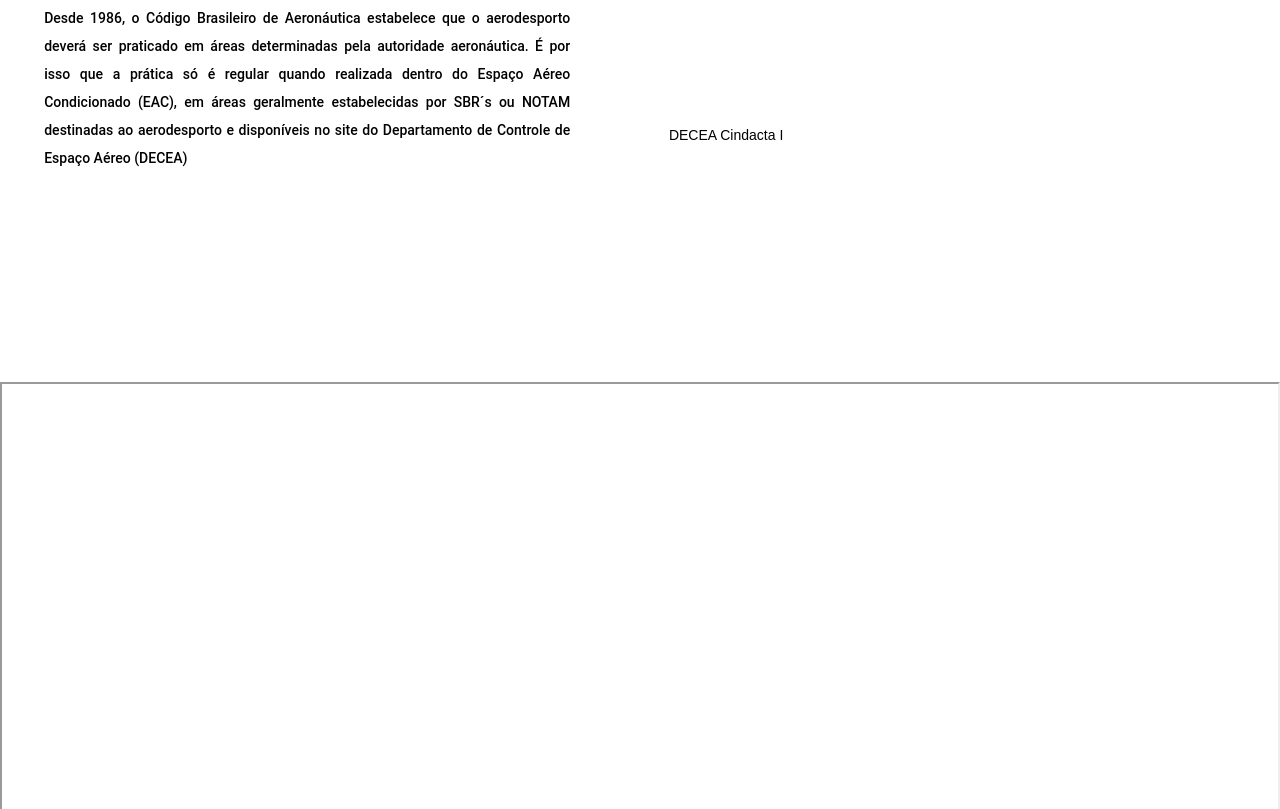
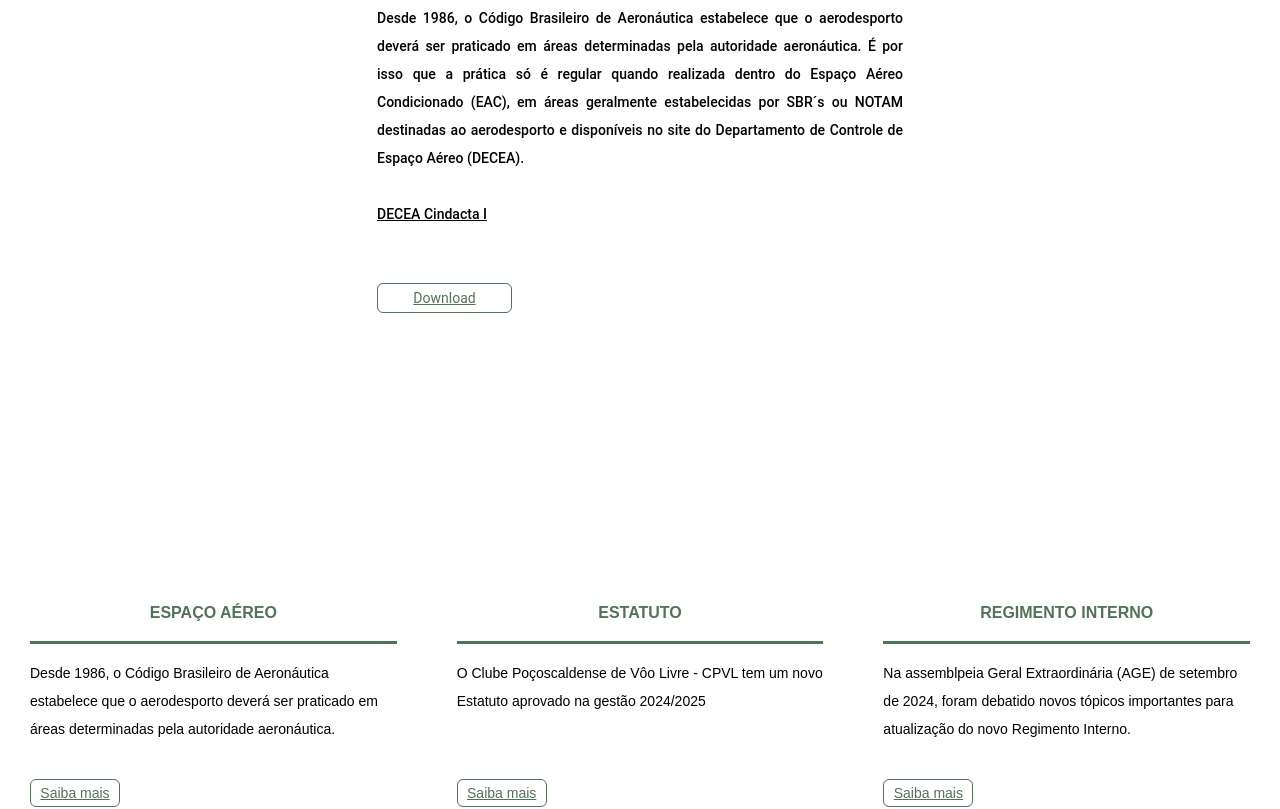
Before and after one commit to 2fc-data/cpvl, a React (Vite) app: page /airspace in a window 1280 px wide. Shown: the part 500-1309 px from the top of the page. Built offline with nearby package versions, Linux system fonts and the light colour scheme.

Commit message:
butons, a href styles

```diff
--- a/src/pages/about/About.styles.ts
+++ b/src/pages/about/About.styles.ts
@@ -76,7 +76,7 @@
 
   .about-block-title {
     align-items: center;
-    color: ${theme.colors.black};
+    color: ${theme.colors.lightGreen};
     display: flex;
     font-size: 3rem;
     font-weight: 500;
--- a/src/pages/airSpace/Airspace.styles.ts
+++ b/src/pages/airSpace/Airspace.styles.ts
@@ -84,7 +84,7 @@
 
   .airspace-block-title {
     align-items: center;
-    color: ${theme.colors.black};
+    color: ${theme.colors.lightGreen};
     display: flex;
     font-size: 3rem;
     font-weight: 500;
@@ -121,18 +121,18 @@
     align-items: center;
     display: flex;
     background-color: ${theme.colors.white};
-    border: 1px solid ${theme.colors.white};
+    border: 1px solid ${theme.colors.lightGreen};
     border-radius: 6px;
-    color: ${theme.colors.black};
+    color: ${theme.colors.lightGreen};
     justify-content: center;
-    padding: 9px 9px ;
+    padding: 3px 9px ;
     width: 135px;
 
     &:hover {
-      background-color: ${theme.colors.white};
-      border: 1px solid ${theme.colors.white};
+      background-color: ${theme.colors.lightGreen};
+      border: 1px solid ${theme.colors.lightGreen};
       border-radius: 6px;
-      color: ${theme.colors.black};
+      color: ${theme.colors.white};
       cursor: pointer;
     }
   }
--- a/src/pages/airSpace/Airspace.tsx
+++ b/src/pages/airSpace/Airspace.tsx
@@ -3,16 +3,6 @@
 import pdf from "/src/assets/docs/EspacoAereo.pdf"
 
 export const Airspace = () => {
-
-  const PDFViewer = () => {
-
-    return (
-      <iframe
-        src={pdf}
-        style={{ width: "100%", height: "600px" }}
-      />
-    )
-  };
 
   return (
     <AirspaceWrap>
@@ -22,8 +12,9 @@
         </div>
 
         <div className="airspace-section">
+
           <div className="airspace-block">
-            <p className="airspace-block-title">Espaço Aéreo</p>
+            <div className="airspace-block-title">Espaço Aéreo</div>
             <div className="airspace-block-text">
               Desde 1986, o Código Brasileiro de Aeronáutica estabelece que o
               aerodesporto deverá ser praticado em áreas determinadas pela
@@ -31,18 +22,21 @@
               quando realizada dentro do Espaço Aéreo Condicionado (EAC), em
               áreas geralmente estabelecidas por SBR´s ou NOTAM destinadas ao
               aerodesporto e disponíveis no site do Departamento de Controle de
-              Espaço Aéreo (DECEA)</div>
+              Espaço Aéreo (DECEA).
+
+              <br /><br />
+              <p>
+                <a href="https://www.decea.mil.br/?i=unidades&p=cindacta-i">DECEA Cindacta I</a>
+              </p>
             </div>
 
             <div className="airspace-block-btn">
               <div className="airspace-link">
-                <Link to="https://www.decea.mil.br/?i=unidades&p=cindacta-i">DECEA Cindacta I</Link>
+                <a href={pdf} download>Download</a>
               </div>
             </div>
           </div>
 
-        <div className="airspace-section">
-          {PDFViewer()}
         </div>
       </div>
     </AirspaceWrap >
--- a/src/pages/regiment/Regiment.styles.ts
+++ b/src/pages/regiment/Regiment.styles.ts
@@ -85,7 +85,7 @@
 
   .regiment-block-title {
     align-items: center;
-    color: ${theme.colors.black};
+    color: ${theme.colors.lightGreen};
     display: flex;
     font-size: 3rem;
     font-weight: 500;
@@ -110,18 +110,18 @@
     align-items: center;
     display: flex;
     background-color: ${theme.colors.white};
-    border: 1px solid ${theme.colors.white};
+    border: 1px solid ${theme.colors.lightGreen};
     border-radius: 6px;
     color: ${theme.colors.black};
     justify-content: center;
-    padding: 9px 9px ;
+    padding: 3px 9px ;
     width: 135px;
 
     &:hover {
-      background-color: ${theme.colors.white};
-      border: 1px solid ${theme.colors.black};
+      background-color: ${theme.colors.lightGreen};
+      border: 1px solid ${theme.colors.lightGreen};
       border-radius: 6px;
-      color: ${theme.colors.black};
+      color: ${theme.colors.white};
       cursor: pointer;
     }
   }
--- a/src/pages/regiment/Regiment.tsx
+++ b/src/pages/regiment/Regiment.tsx
@@ -4,15 +4,15 @@
 
 export const Regiment = () => {
 
-  const PDFViewer = () => {
+  // const PDFViewer = () => {
 
-    return (
-        <iframe
-          src={pdf}
-          style={{ width: "100%", height: "400px" }}
-        />
-    )
-  };
+  //   return (
+  //     <iframe
+  //       src={pdf}
+  //       style={{ width: "100%", height: "400px" }}
+  //     />
+  //   )
+  // };
 
   return (
 
@@ -23,6 +23,7 @@
         </div>
 
         <div className="regiment-section">
+
           <div className="regiment-block">
             <div className="regiment-block-title">Regimento Interno</div>
             <div className="regiment-block-text">
@@ -36,12 +37,16 @@
               assembléias é de extrema importância, pois entende que todos tem
               algo a contribuir com o clube.
             </div>
+
+            <div className="regiment-block-btn">
+              <div className="regiment-link">
+                <a href={pdf} download>Download</a>
+              </div>
+            </div>
           </div>
+
         </div>
 
-        <div className="regiment-section">
-          {PDFViewer()}
-        </div>
       </div>
     </RegimentWrap>
   )
--- a/src/pages/statute/Statute.styles.ts
+++ b/src/pages/statute/Statute.styles.ts
@@ -1,5 +1,4 @@
 import { media, theme } from "../../styles/theme/theme";
-
 import styled from "styled-components";
 import image_airspace from "../../assets/images/5crepusculo.jpg";
 
@@ -86,7 +85,7 @@
 
   .statute-block-title {
     align-items: center;
-    color: ${theme.colors.black};
+    color: ${theme.colors.lightGreen};
     display: flex;
     font-size: 3rem;
     font-weight: 500;
@@ -123,18 +122,18 @@
     align-items: center;
     display: flex;
     background-color: ${theme.colors.white};
-    border: 1px solid ${theme.colors.black};
+    border: 1px solid ${theme.colors.lightGreen};
     border-radius: 6px;
-    color: ${theme.colors.black};
+    color: ${theme.colors.lightGreen};
     justify-content: center;
-    padding: 9px 9px ;
+    padding: 3px 9px ;
     width: 135px;
 
     &:hover {
-      background-color: ${theme.colors.white};
-      border: 1px solid ${theme.colors.black};
+      background-color: ${theme.colors.lightGreen};
+      border: 1px solid ${theme.colors.lightGreen};
       border-radius: 6px;
-      color: ${theme.colors.black};
+      color: ${theme.colors.white};
       cursor: pointer;
     }
   }
--- a/src/pages/statute/Statute.tsx
+++ b/src/pages/statute/Statute.tsx
@@ -3,16 +3,6 @@
 import pdf from "/src/assets/docs/Estatuto2016.pdf";
 
 export const Statute = () => {
-
-  const PDFViewer = () => {
-
-    return (
-        <iframe
-          src={pdf}
-          style={{ width: "100%", height: "600px" }}
-        />
-    )
-  };
 
   return (
     <StatuteWrap>
@@ -22,6 +12,7 @@
         </div>
 
         <div className="statute-section">
+
           <div className="statute-block">
             <div className="statute-block-title">Estatuto</div>
             <div className="statute-block-text">
@@ -35,12 +26,18 @@
               assembléias é de extrema importância, pois entende que todos tem
               algo a contribuir com o clube.
             </div>
+
+            <div className="statute-block-btn">
+              {/* <div className="statute-link">
+                <Link to="https://www.decea.mil.br/?i=unidades&p=cindacta-i">DECEA Cindacta I</Link>
+              </div> */}
+              <div className="statute-link">
+                <a href={pdf} download>Download</a>
+              </div>
+            </div>
           </div>
+
         </div>
-      </div>
-
-      <div className="statute-section">
-        {PDFViewer()}
       </div>
     </StatuteWrap>
   )
--- a/src/styles/global/globalStyles.ts
+++ b/src/styles/global/globalStyles.ts
@@ -32,7 +32,7 @@
     }
     a{
         color: unset;
-        text-decoration: none;
+        text-decoration: underline;
         transition: ${theme.transitions.easeInOut};
     }
 
```
Lines whose indentation alone changed are shown as unchanged.
